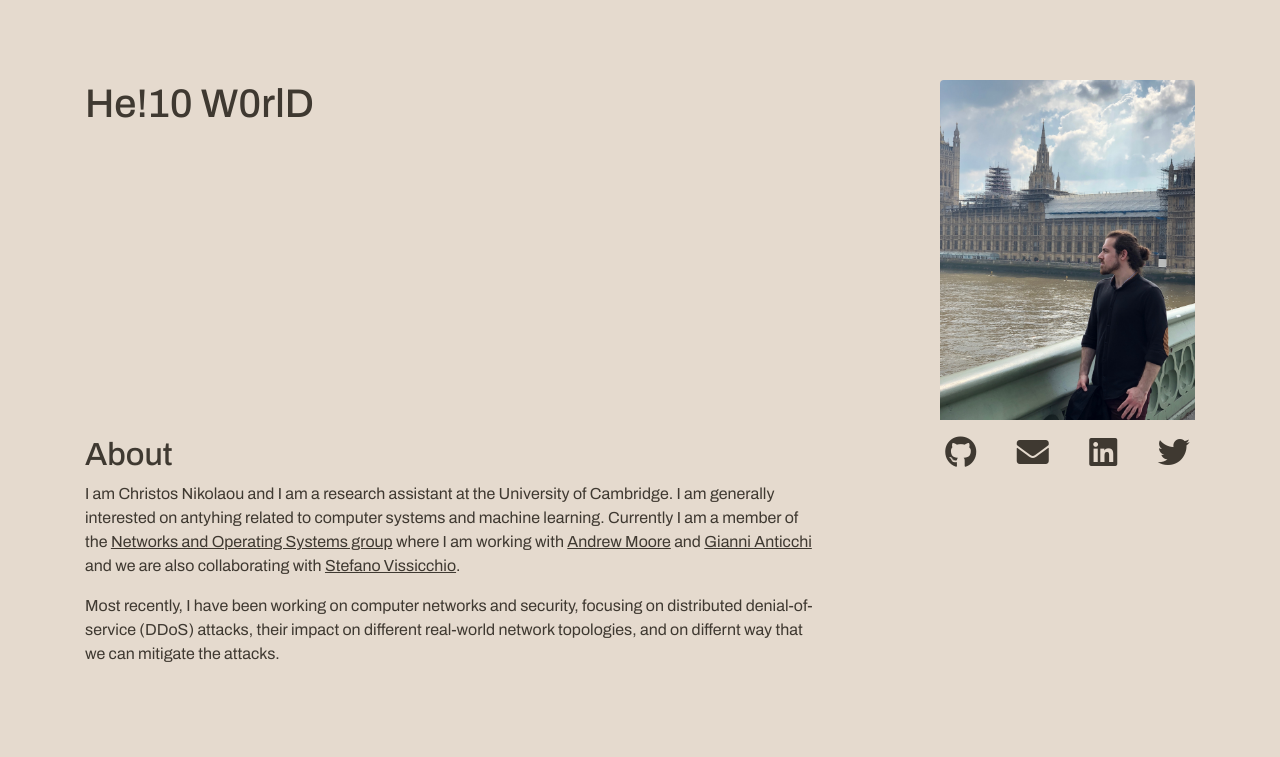
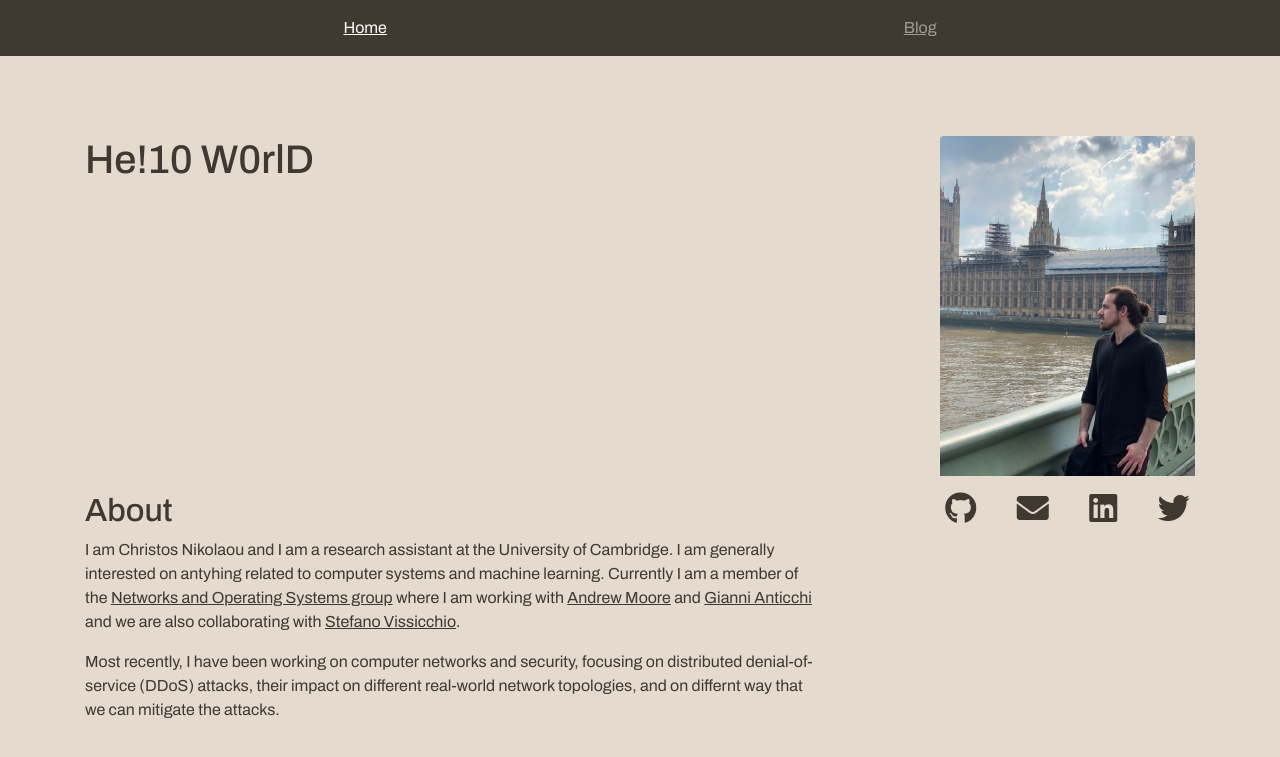
Before and after one commit to cNikolaou/cnikolaou.github.io, a Jekyll site: the page built from index.html, in a window 1280 px wide. Shown: the top 757 px of the page. Built offline with Jekyll 4.4.1, drawn with Linux system fonts in a browser that asks for light colours; nearby versions of some CDN libraries.

Commit message:
Add navigation bar
The navigation bar has two equally spaced items/links.

```diff
--- /dev/null
+++ b/_includes/navigation.html
@@ -0,0 +1,15 @@
+    <nav class="navbar navbar-expand-lg navbar-dark" style="background-color: #3f3931;">
+        <div class="container">
+
+        <div class="collapse navbar-collapse" id="navbarSupportedContent">
+            <ul class="navbar-nav nav-fill w-100">
+                <li class="nav-item active">
+                    <a class="nav-link" href="/">Home<span class="sr-only">(current)</span></a>
+                </li>
+                <li class="nav-item">
+                    <a class="nav-link" href="/blog.html">Blog</a>
+                </li>
+            </ul>
+        </div>
+    </div>
+    </nav>
--- a/_layouts/default.html
+++ b/_layouts/default.html
@@ -13,24 +13,28 @@
         gtag('config', 'UA-171046129-1');
         </script>
 
-        <!-- Page Title -->
-        <title>Christos Nikolaou</title>
+        <!-- Bootstrap Link -->
+        <link rel="stylesheet" href="https://stackpath.bootstrapcdn.com/bootstrap/4.2.1/css/bootstrap.min.css" integrity="sha384-GJzZqFGwb1QTTN6wy59ffF1BuGJpLSa9DkKMp0DgiMDm4iYMj70gZWKYbI706tWS" crossorigin="anonymous">
 
-        <!-- Bootstrap -->
-        <link rel="stylesheet" href="https://stackpath.bootstrapcdn.com/bootstrap/4.2.1/css/bootstrap.min.css" integrity="sha384-GJzZqFGwb1QTTN6wy59ffF1BuGJpLSa9DkKMp0DgiMDm4iYMj70gZWKYbI706tWS" crossorigin="anonymous">
+        <!-- Font Awesome Link -->
         <link rel="stylesheet" href="https://use.fontawesome.com/releases/v5.7.0/css/all.css" integrity="sha384-lZN37f5QGtY3VHgisS14W3ExzMWZxybE1SJSEsQp9S+oqd12jhcu+A56Ebc1zFSJ" crossorigin="anonymous">
 
-        <!-- Font file -->
+        <!-- Font File Link -->
         <link href="https://fonts.googleapis.com/css?family=Archivo:400,500,700" rel="stylesheet">
 
+        <!-- Stylesheet -->
         <link rel="stylesheet" href="/assets/css/main.css">
+
+        <!-- Page Title -->
+        <title>{{ page.title }}</title>
     </head>
 
     <body>
 
+        {% include navigation.html %}
         {{ content }}
 
-        <!-- Links to necessary scripts -->
+        <!-- Links to necessary scripts: jQuery, Bootstrap -->
         <script src="https://code.jquery.com/jquery-3.3.1.slim.min.js" integrity="sha384-q8i/X+965DzO0rT7abK41JStQIAqVgRVzpbzo5smXKp4YfRvH+8abtTE1Pi6jizo" crossorigin="anonymous"></script>
         <script src="https://cdnjs.cloudflare.com/ajax/libs/popper.js/1.14.6/umd/popper.min.js" integrity="sha384-wHAiFfRlMFy6i5SRaxvfOCifBUQy1xHdJ/yoi7FRNXMRBu5WHdZYu1hA6ZOblgut" crossorigin="anonymous"></script>
         <script src="https://stackpath.bootstrapcdn.com/bootstrap/4.2.1/js/bootstrap.min.js" integrity="sha384-B0UglyR+jN6CkvvICOB2joaf5I4l3gm9GU6Hc1og6Ls7i6U/mkkaduKaBhlAXv9k" crossorigin="anonymous"></script>
--- a/index.html
+++ b/index.html
@@ -1,5 +1,6 @@
 ---
 layout: default
+title: Christos Nikolaou - Home
 ---
 
 <div class="container">
```
